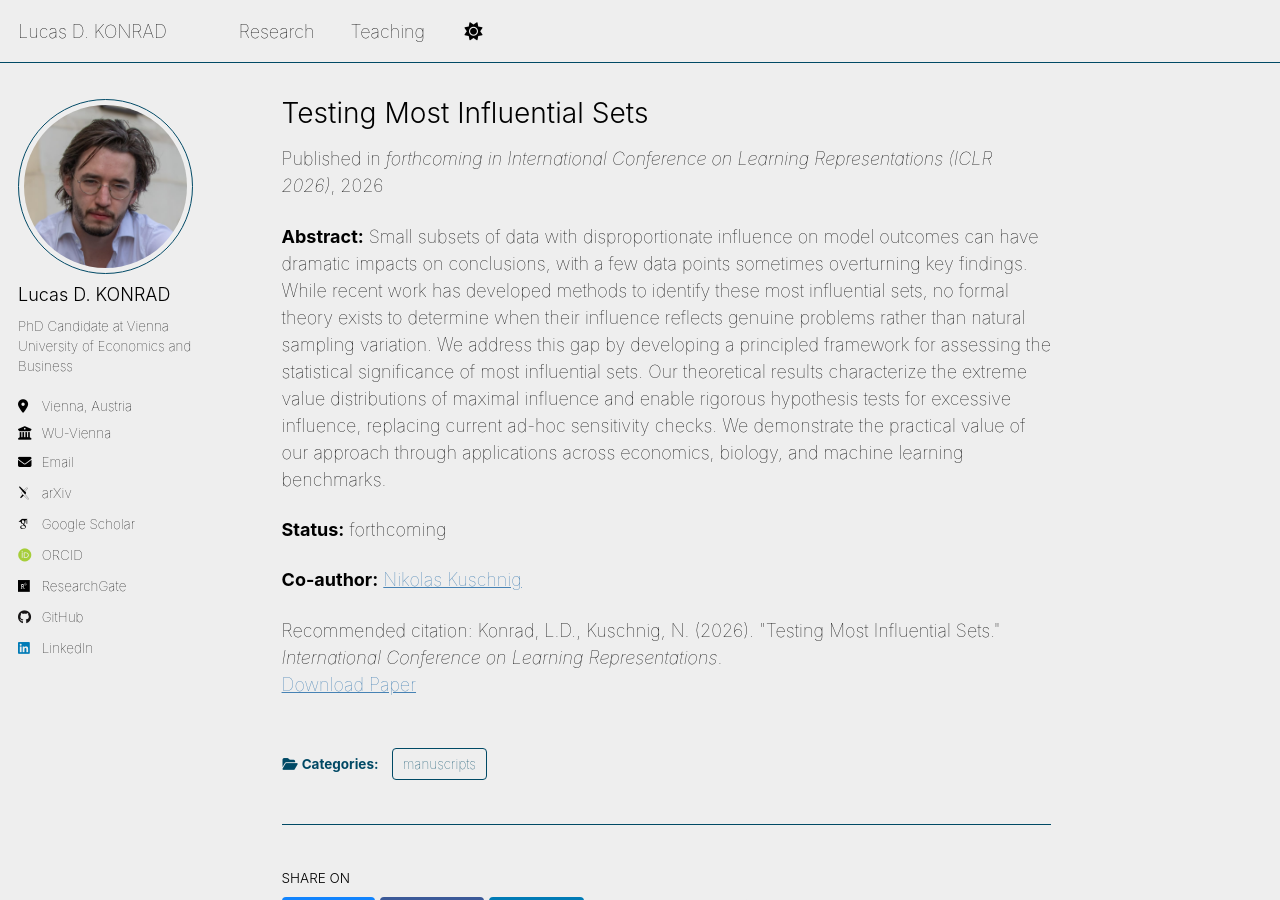
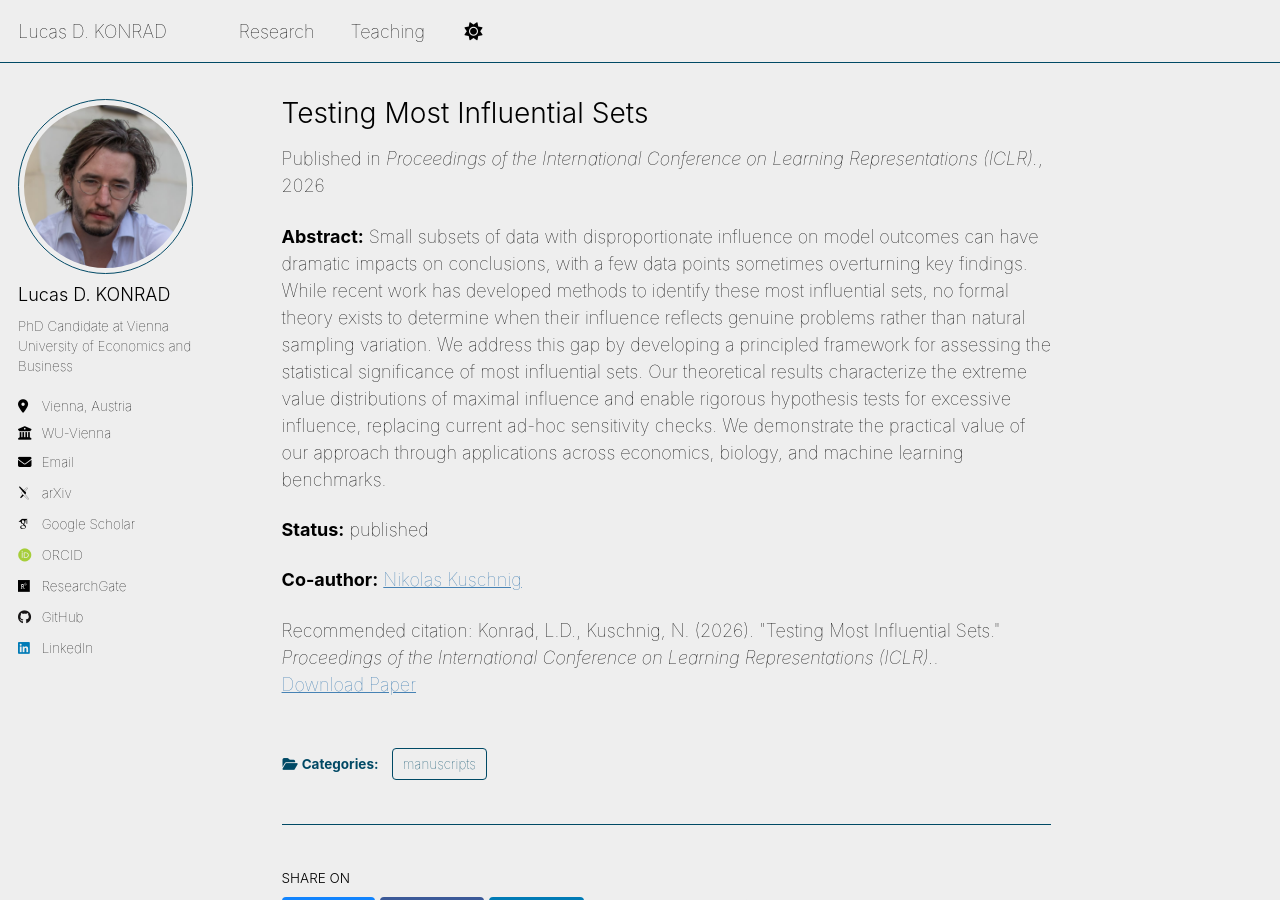
Before and after one commit to konradld/konradld.github.io, a Jekyll site: the page built from _research/publication-testing-most-influential-sets.md, in a window 1280 px wide and 900 px high. Built offline with Jekyll 4.4.1, drawn with Linux system fonts in a browser that asks for light colours; some web fonts are replaced; a script that is not in the unit is left out.

Commit message:
Update publication-testing-most-influential-sets.md

```diff
--- a/_research/publication-testing-most-influential-sets.md
+++ b/_research/publication-testing-most-influential-sets.md
@@ -5,15 +5,14 @@ category: manuscripts
 order: 1
 permalink: /publication/2025-testing-most-influential-sets
 excerpt: 'This paper establishes the distribution of maximally influencial sets in linear models, allowing to test for excessive influence.'
-authors: "Konrad, L.D., Kuschnig, N."
-# date: 2025-10-24
-venue: 'forthcoming in International Conference on Learning Representations (ICLR 2026)'
+authors: "Konrad, L.D., [Kuschnig, N.](https://www.kuschnig.eu/)"
+# date: 2026-04-24
+venue: 'Proceedings of the International Conference on Learning Representations (ICLR).'
 paperurl: 'http://arxiv.org/abs/2510.20372'
-citation: 'Konrad, L.D., Kuschnig, N. (2026). &quot;Testing Most Influential Sets.&quot; <i>International Conference
-on Learning Representations</i>.'
+citation: 'Konrad, L.D., Kuschnig, N. (2026). &quot;Testing Most Influential Sets.&quot; <i>Proceedings of the International Conference on Learning Representations (ICLR).</i>.'
 ---
 **Abstract:** Small subsets of data with disproportionate influence on model outcomes can have dramatic impacts on conclusions, with a few data points sometimes overturning key findings. While recent work has developed methods to identify these most influential sets, no formal theory exists to determine when their influence reflects genuine problems rather than natural sampling variation. We address this gap by developing a principled framework for assessing the statistical significance of most influential sets. Our theoretical results characterize the extreme value distributions of maximal influence and enable rigorous hypothesis tests for excessive influence, replacing current ad-hoc sensitivity checks. We demonstrate the practical value of our approach through applications across economics, biology, and machine learning benchmarks.
 
-**Status:** forthcoming
+**Status:** published
 
 **Co-author:** [Nikolas Kuschnig](https://www.kuschnig.eu/)
```
